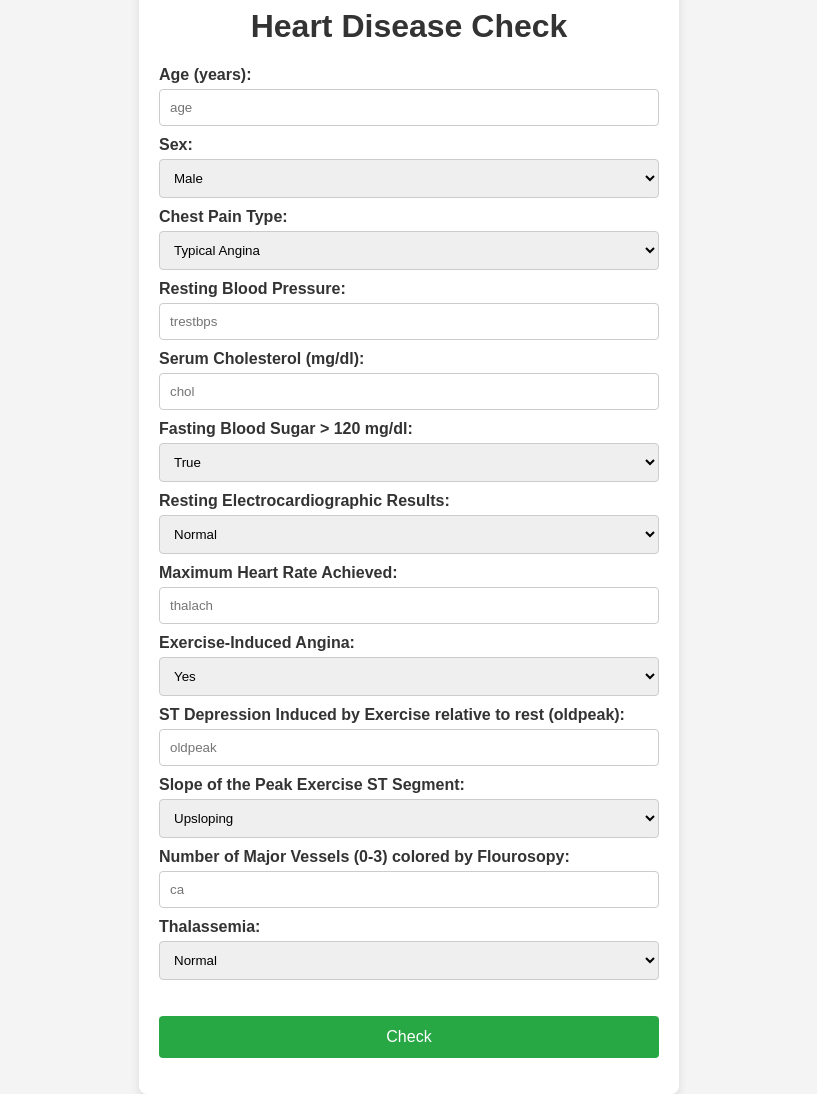
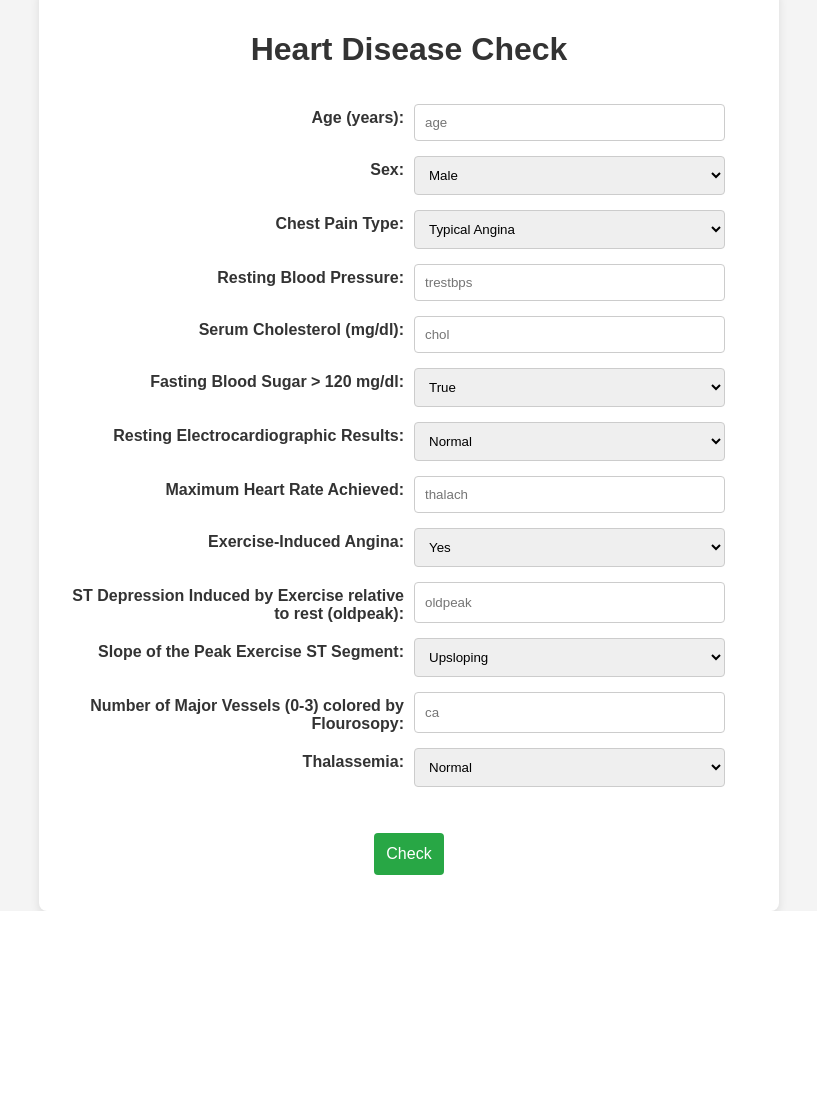
Before and after one commit to mcselhorst/DataEngineering, a Flask app: page /checkheartdisease in a window 1280 px wide. Shown: the whole page, without its empty margins (231-1048 px from the left). After the commit the page ends 911 px from the top, so only its background shows below. Run offline with Flask 3, Linux system fonts and the light colour scheme.

Commit message:
improved lay-out ui

```diff
--- a/prediction-ui/templates/input_form_page.html
+++ b/prediction-ui/templates/input_form_page.html
@@ -21,25 +21,29 @@
             border-radius: 8px;
             box-shadow: 0 4px 10px rgba(0, 0, 0, 0.1);
             width: 100%;
-            max-width: 500px;
-            margin-top: 260px;
+            max-width: 700px;
+            margin-top: 100px;
+            display: grid;
+            grid-template-columns: repeat(2, 1fr);
+            gap: 10px;
         }
 
         h1 {
             text-align: center;
             color: #333;
+            grid-column: span 2; /* Make the title span both columns */
         }
 
         label {
-            display: block;
-            margin-top: 10px;
             color: #333;
             font-weight: bold;
+            margin-top: 10px;
+            text-align: right;
         }
 
         input[type="text"],
         select {
-            width: 100%;
+            width: 90%; /* Adjust width for better alignment */
             padding: 10px;
             margin-top: 5px;
             border-radius: 4px;
@@ -48,7 +52,7 @@
         }
 
         input[type="submit"] {
-            width: 100%;
+            grid-column: span 2; /* Make the submit button span both columns */
             padding: 12px;
             background-color: #28a745;
             color: white;
@@ -65,12 +69,14 @@
 
         p {
             text-align: center;
+            grid-column: span 2; /* Center the paragraph across columns */
         }
 
         @media (max-width: 600px) {
             form {
                 padding: 15px;
                 width: 90%;
+                grid-template-columns: 1fr; /* Stack labels and inputs on small screens */
             }
         }
     </style>
@@ -81,13 +87,13 @@
     <h1>Heart Disease Check</h1>
 
     <label for="age">Age (years):</label>
-    <input type="text" id="age" name="age" placeholder="age"> <br>
+    <input type="text" id="age" name="age" placeholder="age">
 
     <label for="sex">Sex:</label>
     <select id="sex" name="sex">
         <option value="1">Male</option>
         <option value="0">Female</option>
-    </select> <br>
+    </select>
 
     <label for="cp">Chest Pain Type:</label>
     <select id="cp" name="cp">
@@ -95,55 +101,55 @@
         <option value="1">Atypical Angina</option>
         <option value="2">Non-anginal Pain</option>
         <option value="3">Asymptomatic</option>
-    </select> <br>
+    </select>
 
     <label for="trestbps">Resting Blood Pressure:</label>
-    <input type="text" id="trestbps" name="trestbps" placeholder="trestbps"> <br>
+    <input type="text" id="trestbps" name="trestbps" placeholder="trestbps">
 
     <label for="chol">Serum Cholesterol (mg/dl):</label>
-    <input type="text" id="chol" name="chol" placeholder="chol"> <br>
+    <input type="text" id="chol" name="chol" placeholder="chol">
 
     <label for="fbs">Fasting Blood Sugar > 120 mg/dl:</label>
     <select id="fbs" name="fbs">
         <option value="1">True</option>
         <option value="0">False</option>
-    </select> <br>
+    </select>
 
     <label for="restecg">Resting Electrocardiographic Results:</label>
     <select id="restecg" name="restecg">
         <option value="0">Normal</option>
         <option value="1">Having ST-T wave abnormality</option>
         <option value="2">Showing probable or definite left ventricular hypertrophy</option>
-    </select> <br>
+    </select>
 
     <label for="thalach">Maximum Heart Rate Achieved:</label>
-    <input type="text" id="thalach" name="thalach" placeholder="thalach"> <br>
+    <input type="text" id="thalach" name="thalach" placeholder="thalach">
 
     <label for="exang">Exercise-Induced Angina:</label>
     <select id="exang" name="exang">
         <option value="1">Yes</option>
         <option value="0">No</option>
-    </select> <br>
+    </select>
 
     <label for="oldpeak">ST Depression Induced by Exercise relative to rest (oldpeak):</label>
-    <input type="text" id="oldpeak" name="oldpeak" placeholder="oldpeak"> <br>
+    <input type="text" id="oldpeak" name="oldpeak" placeholder="oldpeak">
 
     <label for="slope">Slope of the Peak Exercise ST Segment:</label>
     <select id="slope" name="slope">
         <option value="0">Upsloping</option>
         <option value="1">Flat</option>
         <option value="2">Downsloping</option>
-    </select> <br>
+    </select>
 
     <label for="ca">Number of Major Vessels (0-3) colored by Flourosopy:</label>
-    <input type="text" id="ca" name="ca" placeholder="ca"> <br>
+    <input type="text" id="ca" name="ca" placeholder="ca">
 
     <label for="thal">Thalassemia:</label>
     <select id="thal" name="thal">
         <option value="1">Normal</option>
         <option value="2">Fixed Defect</option>
         <option value="3">Reversible Defect</option>
-    </select> <br>
+    </select>
 
     <p><input type="submit" value="Check"/></p>
 </form>
```
